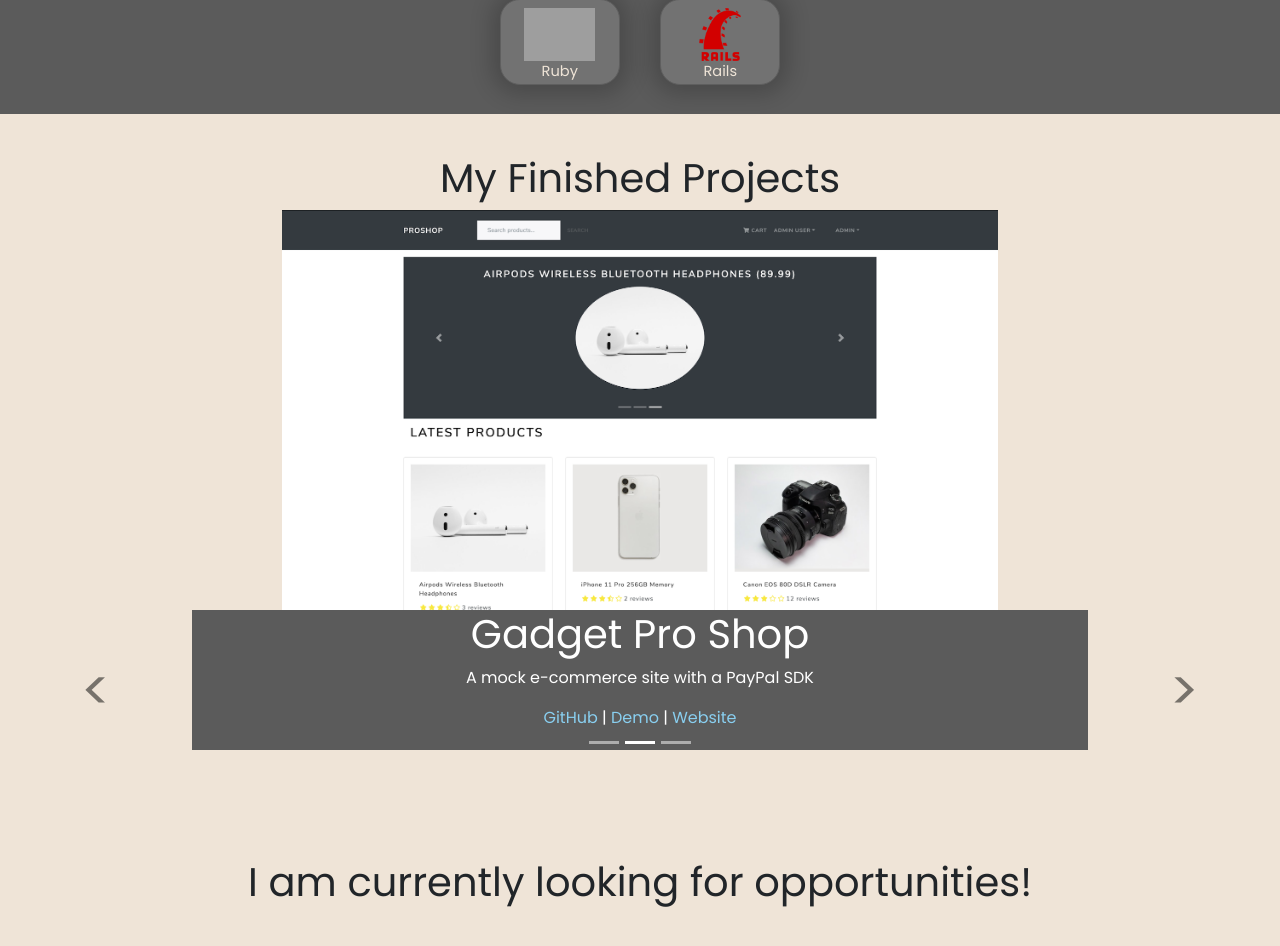
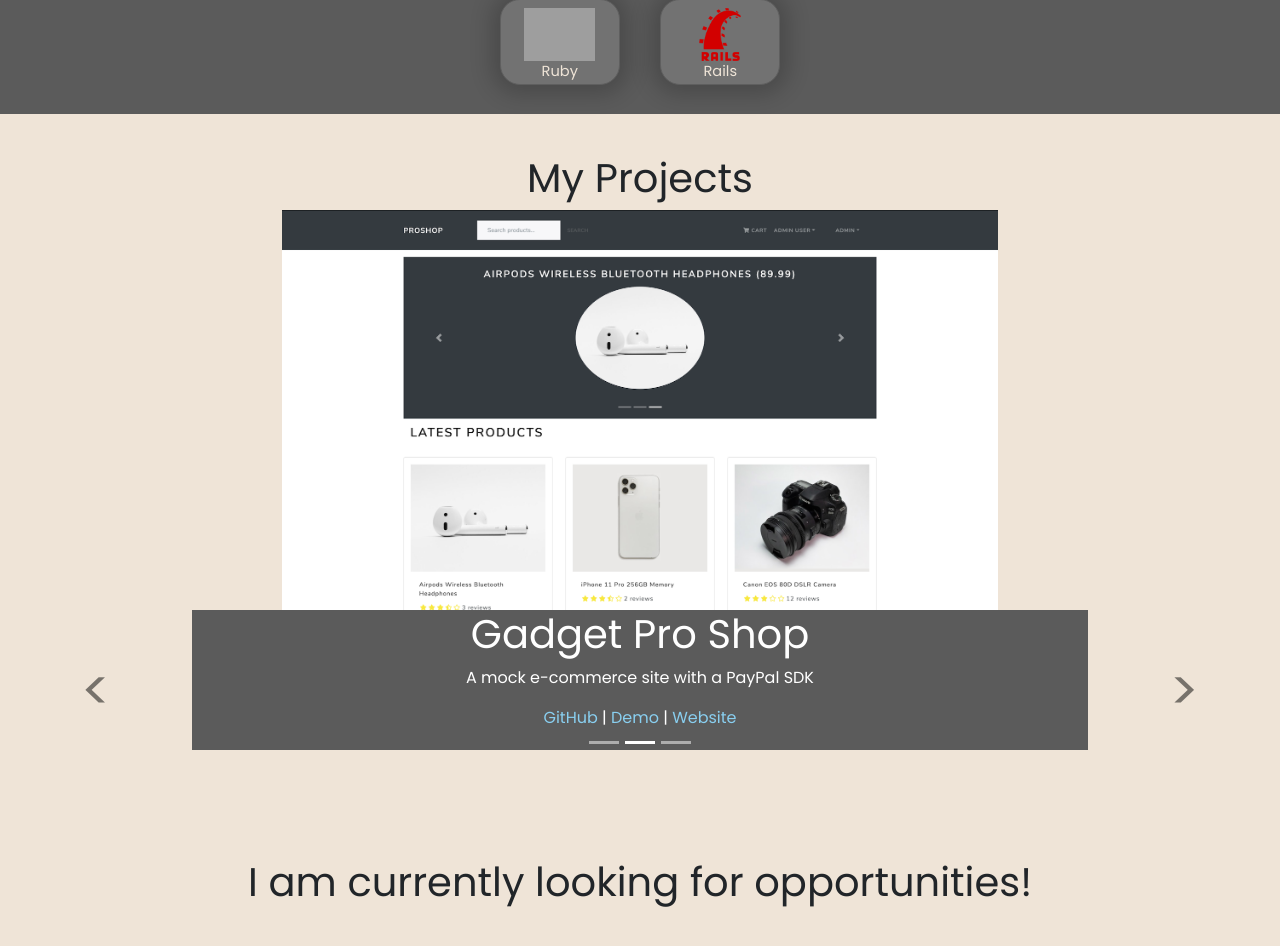
Before and after one commit to radbahi/personal-website, a React (Create React App) app: page / in a window 1280 px wide. Shown: the part 1901-2847 px from the top of the page. Built offline with nearby package versions, Linux system fonts and the light colour scheme; no server answers; grey boxes are pictures that could not be loaded.

Commit message:
test deploy

```diff
--- a/src/App.js
+++ b/src/App.js
@@ -7,6 +7,8 @@
 import ContactMe from './components/ContactMe.js'
 import 'bootstrap/dist/css/bootstrap.min.css'
 import './App.scss'
+
+//test
 
 function App() {
   return (
--- a/src/components/Projects.js
+++ b/src/components/Projects.js
@@ -7,7 +7,7 @@
 const Projects = () => {
   return (
     <section className='project-section' id='project-section'>
-      <h1>My Finished Projects</h1>
+      <h1>My Projects</h1>
       <Carousel className='carousel' style={{ zIndex: '0' }}>
         <Carousel.Item>
           <img
```
